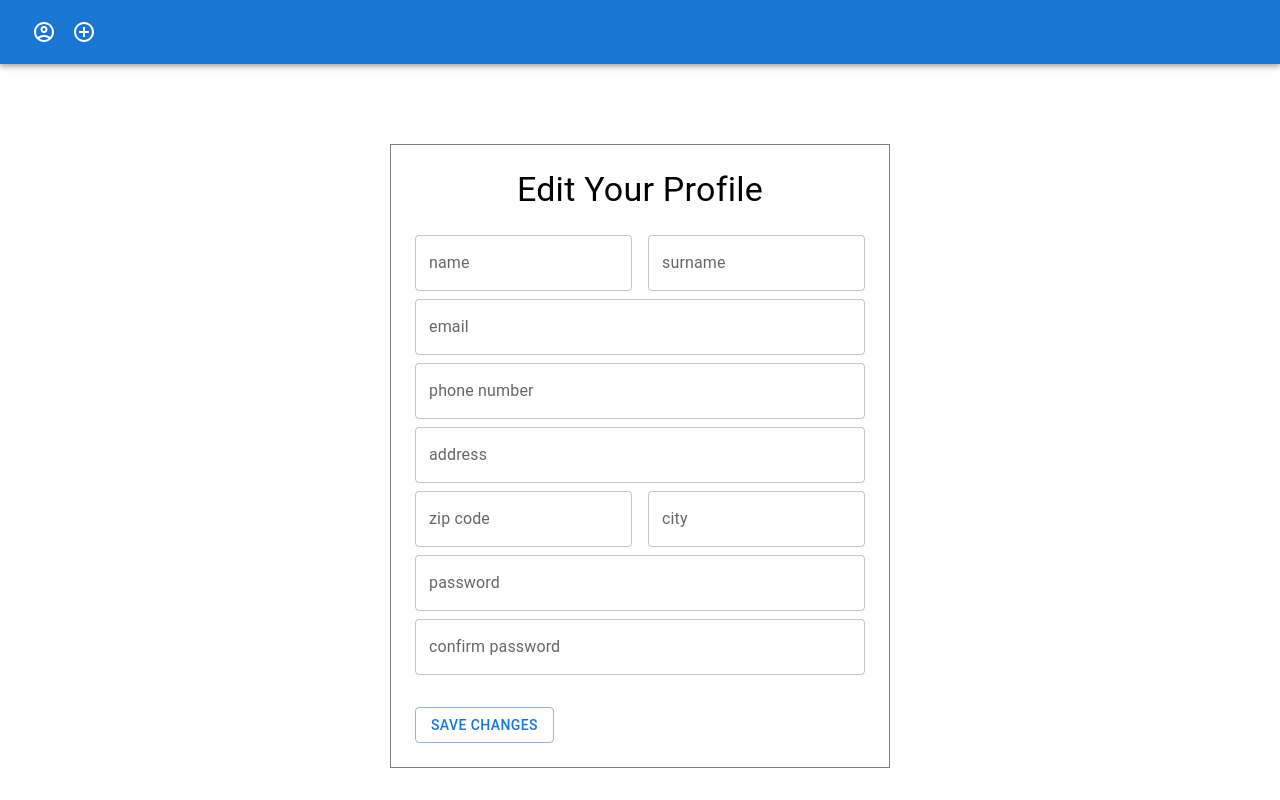
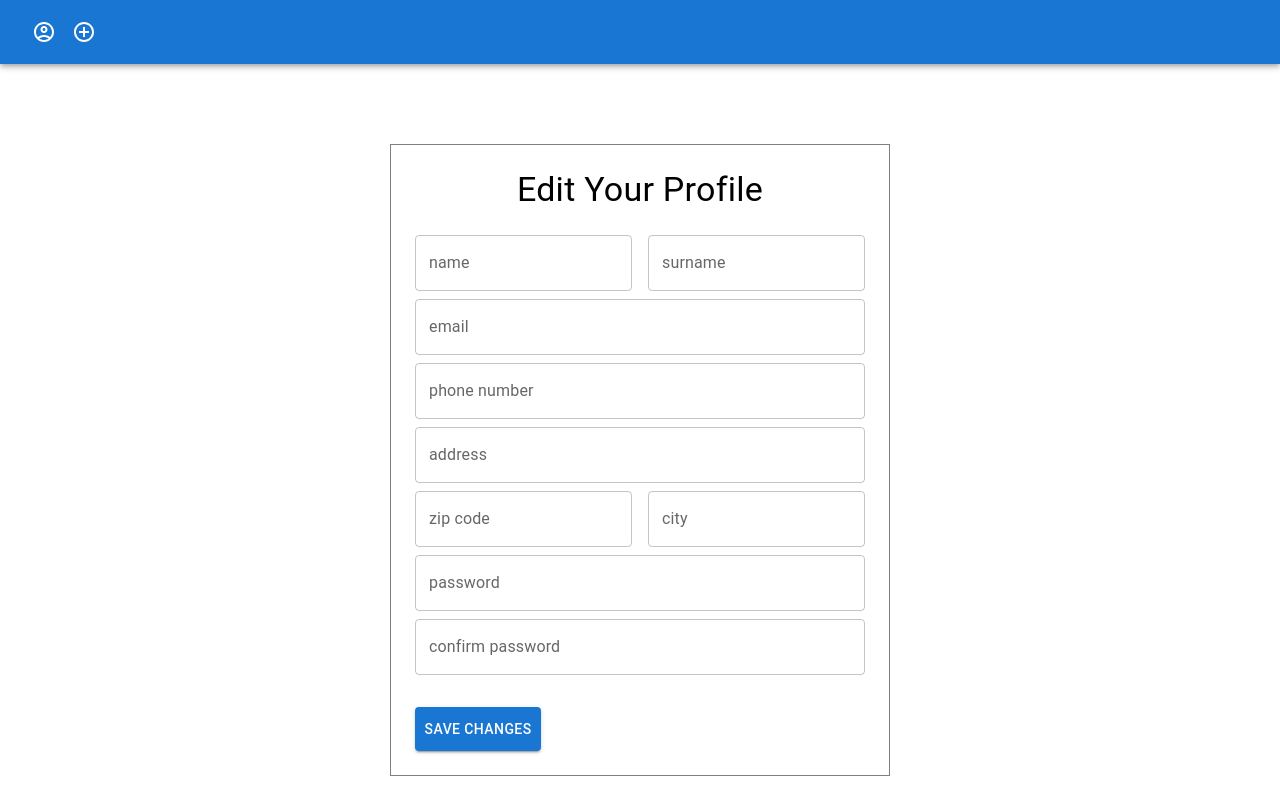
Before and after one commit to wojtek99955/mui-demo-website, a React (Create React App) app: page /edit-profile in a window 1280 px wide. Built offline with nearby package versions, Linux system fonts and the light colour scheme.

Commit message:
EditProfile button styles update

```diff
--- a/src/components/EditProfile/EditProfile.js
+++ b/src/components/EditProfile/EditProfile.js
@@ -158,7 +158,11 @@ function EditProfile() {
               />
             </Stack>
           </Stack>
-          <Button variant="outlined" type="submit" sx={{ marginTop: "2rem" }}>
+          <Button
+            variant="contained"
+            type="submit"
+            sx={{ marginTop: "2rem", padding: "0.6rem" }}
+          >
             Save Changes
           </Button>
         </Form>
```
